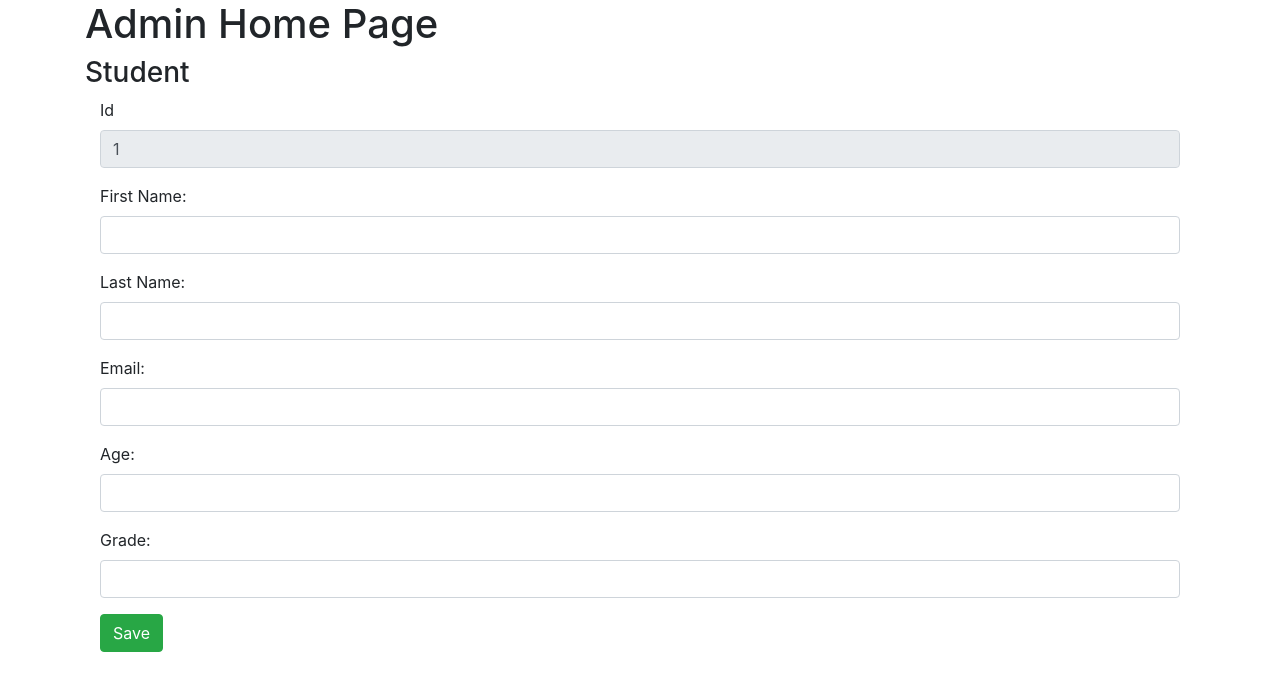
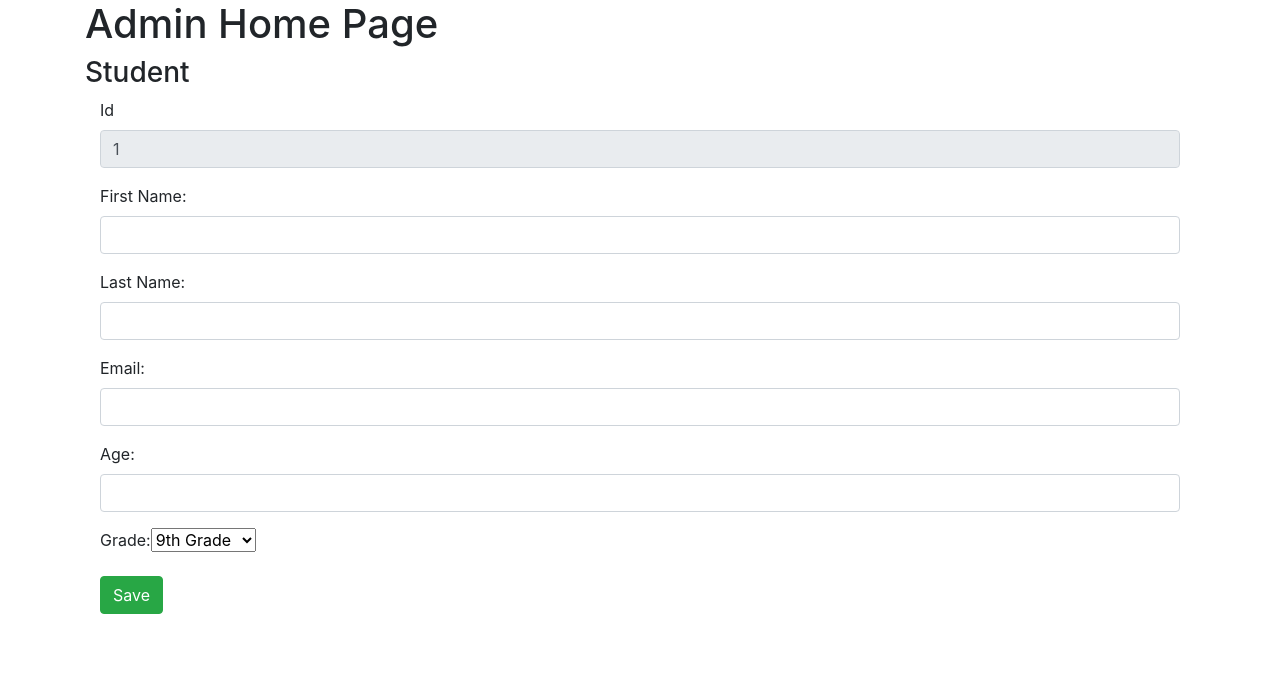
Before and after one commit to sidvijay2004/Service-Award-Program, a React (Create React App) app in the folder frontend/: page /Students/1 in a window 1280 px wide. Shown: the top 690 px of the page. Built offline with nearby package versions, Linux system fonts and the light colour scheme; no server answers.

Commit message:
Added dropdown feature for Grade

```diff
--- a/frontend/src/component/ListStudents.jsx
+++ b/frontend/src/component/ListStudents.jsx
@@ -45,7 +45,7 @@ class ListStudents extends Component {
       }
 
       addStudentClicked() {
-        this.props.history.push(`/courses/-1`)
+        this.props.history.push(`/students/-1`)
     }
 
     updateStudentClicked(id) {
--- a/frontend/src/component/StudentComponent.jsx
+++ b/frontend/src/component/StudentComponent.jsx
@@ -15,6 +15,7 @@ class StudentComponent extends Component {
             age: '',
             grade: ''
         }
+        this.handleGradeChange = this.handleGradeChange.bind(this)
         this.onSubmit = this.onSubmit.bind(this)
         this.validate = this.validate.bind(this)
   }
@@ -50,6 +51,10 @@ class StudentComponent extends Component {
       return errors
     }
 
+    handleGradeChange(event) {
+      this.setState({grade: event.target.value});
+    }
+
     onSubmit(values) {
 
         let student = {
@@ -66,14 +71,14 @@ class StudentComponent extends Component {
             console.log("id = -1");
 
             StudentService.createStudent(student)
-                .then(() => this.props.history.push('/StudentList'))
+                .then(() => this.props.history.push('/ListStudents'))
         } else {
 
           console.log("id: " + this.state.id);
           console.log("Student id = " + student.id);
 
             StudentService.updateStudent(this.state.id, student)
-                .then(() => this.props.history.push('/StudentList'))
+                .then(() => this.props.history.push('/ListStudents'))
         }
 
       console.log(values);
@@ -81,6 +86,8 @@ class StudentComponent extends Component {
 
 
     }
+
+
       render() {
         let { firstName, lastName, email, age, grade, id } = this.state
 
@@ -125,8 +132,17 @@ class StudentComponent extends Component {
                                     <Field className="form-control" type="text" name="age" />
                                 </fieldset>
                                 <fieldset className="form-group">
-                                    <label>Grade: </label>
-                                    <Field className="form-control" type="text" name="grade" />
+                                    <label>Grade:
+
+                                      <select value={this.state.grade} onChange={this.handleGradeChange}>
+                                        <option value="9">9th Grade</option>
+                                        <option value="10">10th Grade</option>
+                                        <option value="11">11th Grade</option>
+                                        <option value="12">12th Grade</option>
+                                      </select>
+
+                                      </label>
+
                                 </fieldset>
                                 <button className="btn btn-success" type="submit">Save</button>
                             </Form>
```
